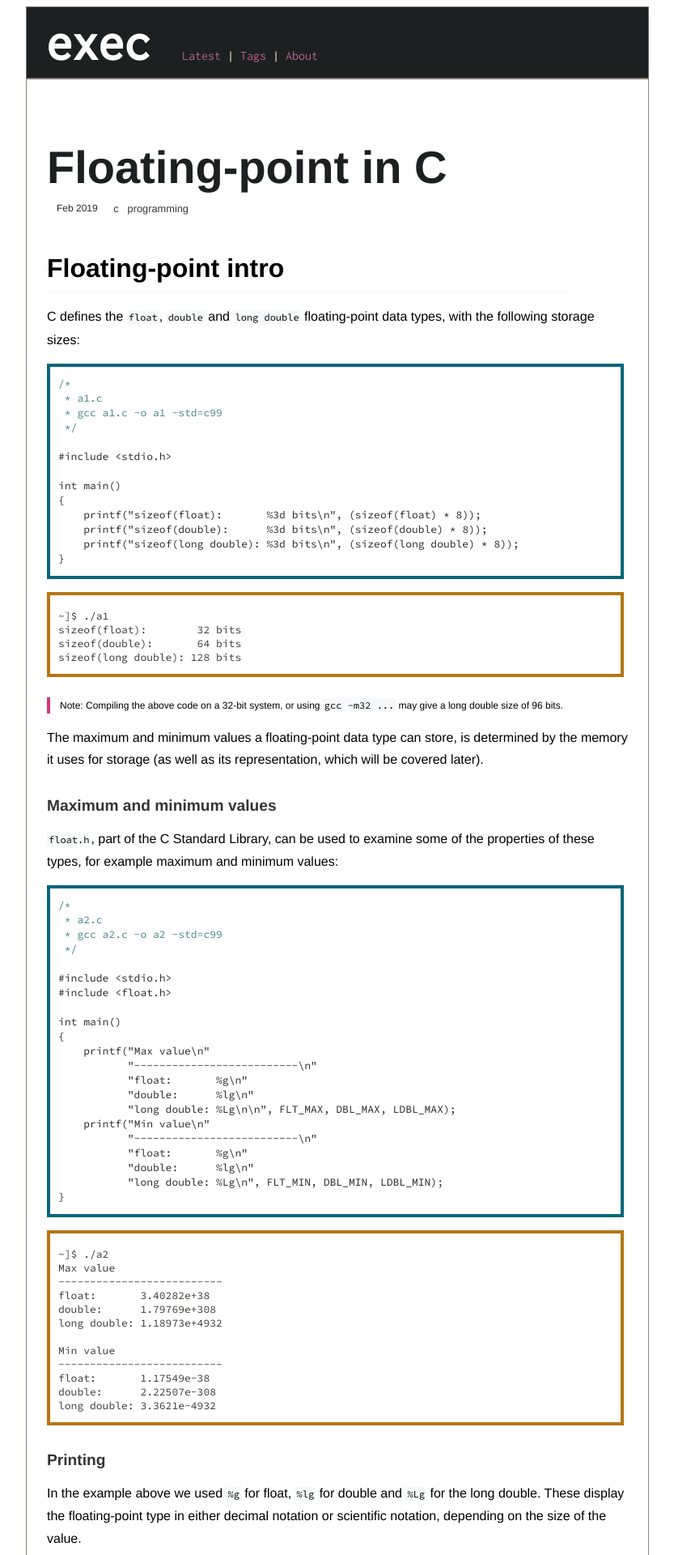
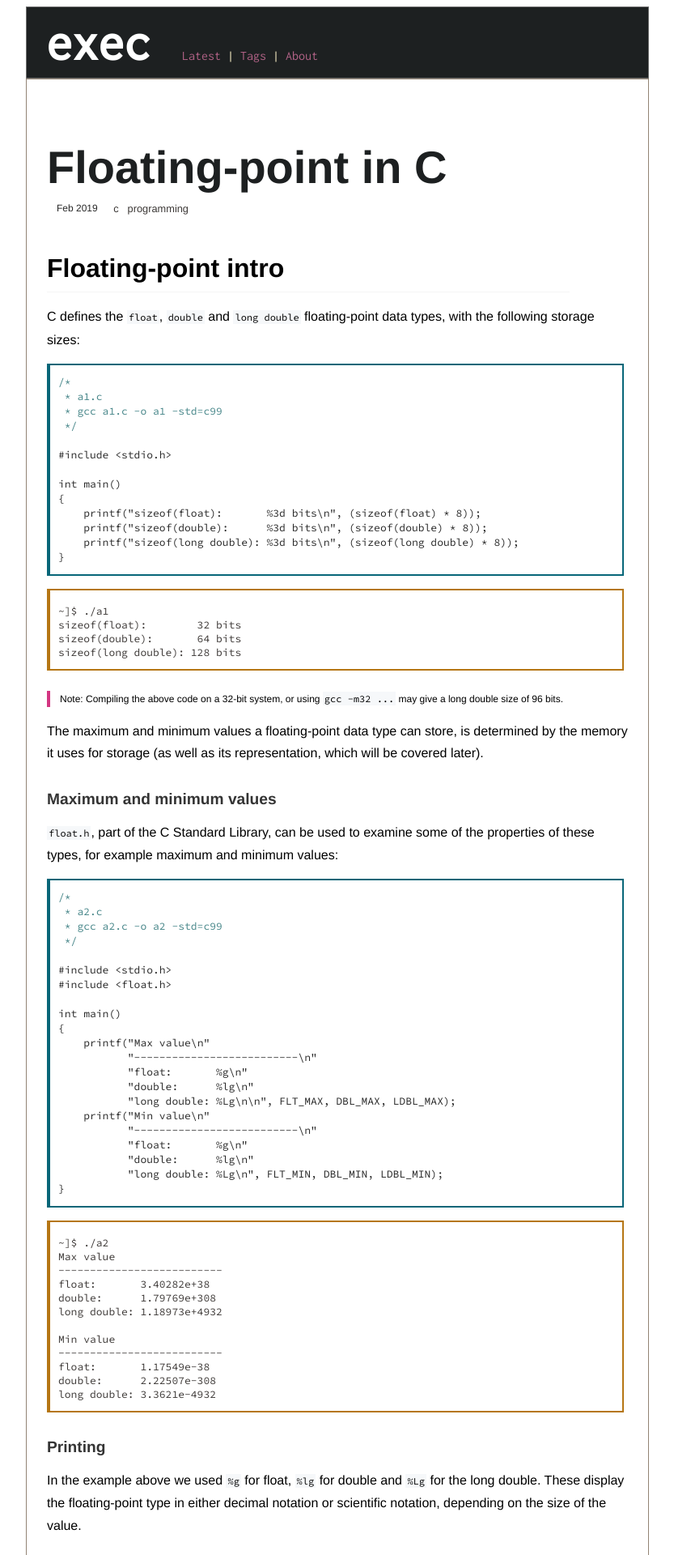
Before and after one commit to execas/execas.github.io, a Jekyll site: the page built from _posts/2019-02-28-floating-point-in-c.md, in a window 1280 px wide. Shown: the top 1920 px of the page at 81% size, without its empty margins (223-1056 px from the left). Built offline with Jekyll 4.4.1, drawn with Linux system fonts in a browser that asks for light colours.

Commit message:
Update execas.css

```diff
--- a/css/execas.css
+++ b/css/execas.css
@@ -39,7 +39,7 @@ img {
      padding-left: 10px;
      padding-bottom: 12px;
      padding-top: 0px;
-     border:4px solid #b57614;
+     border:2px solid #b57614;
      border-left:4px solid #b57614;
      white-space: pre;
      color:#3c3836;
@@ -60,7 +60,7 @@ pre {
      padding-left: 10px;
      padding-bottom: 12px;
      padding-top: 12px;
-     border:4px solid #076678;
+     border:2px solid #076678;
      border-left:4px solid #076678;
      white-space: pre;
      overflow: auto;
```
